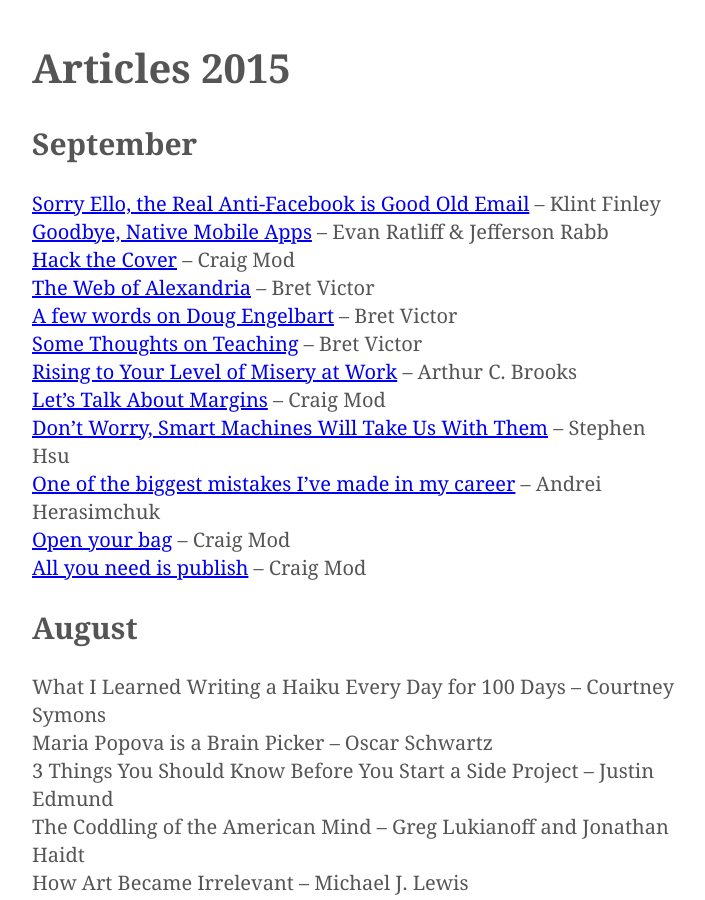
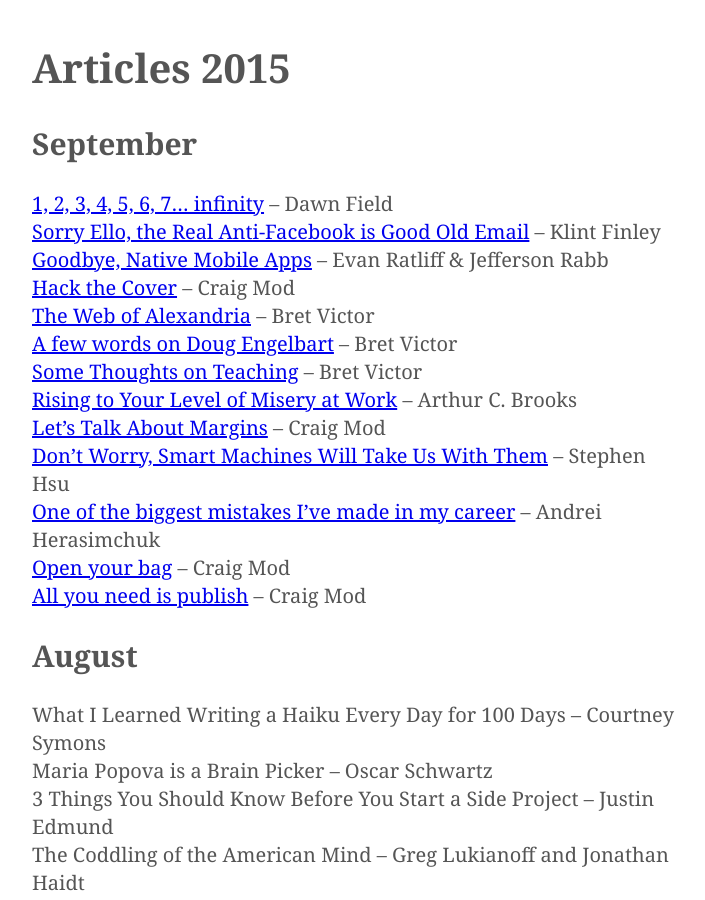
Before and after one commit to kmcgillivray/librarie, a Jekyll site: the page built from articles/2015.md, in a window 1280 px wide and 900 px high. Shown: the whole window, without its empty margins (283-988 px from the left). Built offline with Jekyll 4.4.1, drawn with Linux system fonts in a browser that asks for light colours.

Commit message:
New article

```diff
--- a/articles/2015.md
+++ b/articles/2015.md
@@ -5,6 +5,7 @@
 
 ## September
 
+* [1, 2, 3, 4, 5, 6, 7... infinity](https://medium.com/@fiedawn/1-2-3-4-5-6-7-infinity-45f15229d840) – Dawn Field
 * [Sorry Ello, the Real Anti-Facebook is Good Old Email](http://www.wired.com/2015/09/sorry-ello-real-anti-facebook-good-old-email/) – Klint Finley
 * [Goodbye, Native Mobile Apps](https://atavistinsider.atavist.com/goodbye-native-mobile-apps/) – Evan Ratliff & Jefferson Rabb
 * [Hack the Cover](http://craigmod.com/journal/hack_the_cover/) – Craig Mod
```
